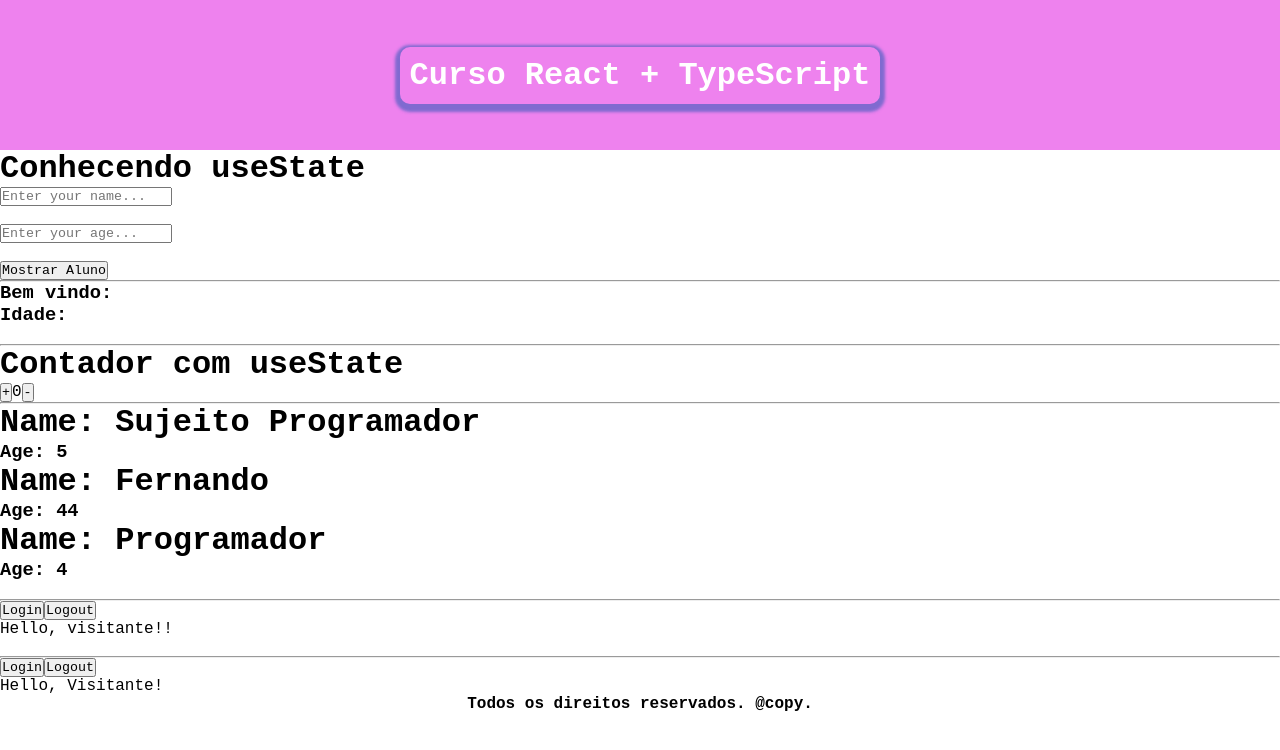
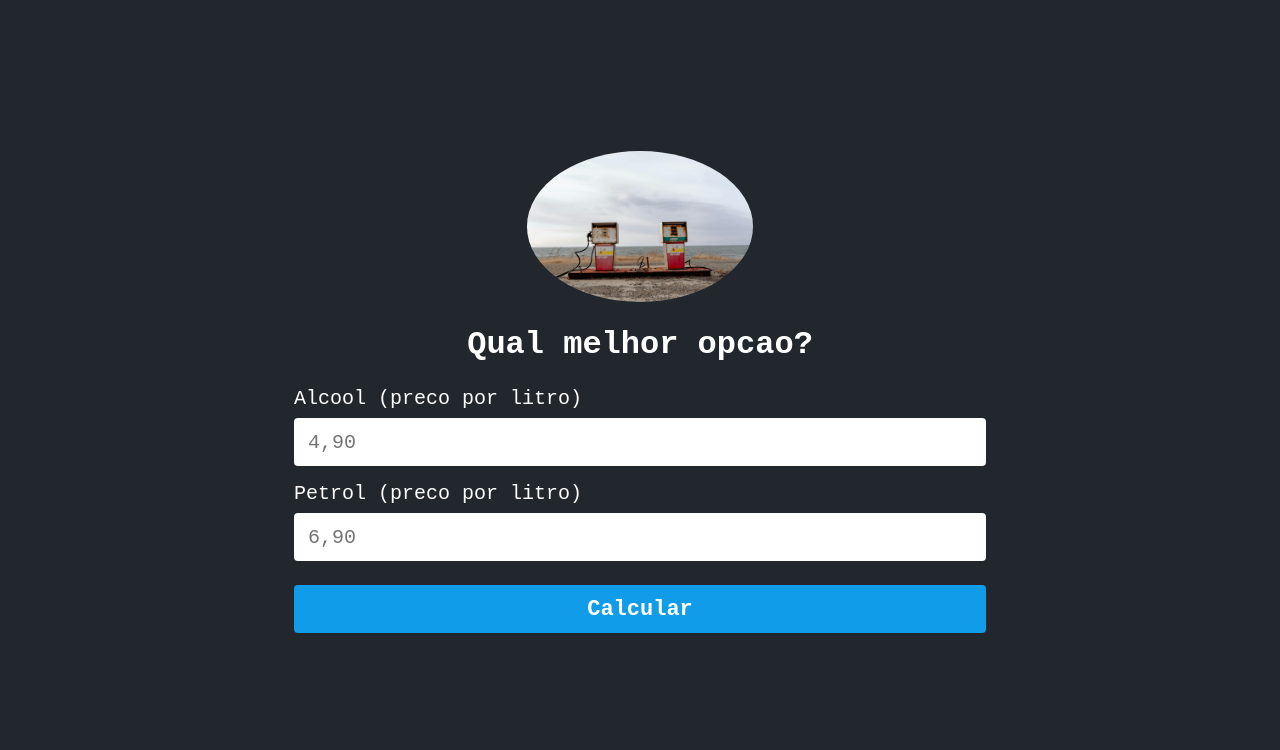
Before and after one commit to FernandoVenturini/Find_Out_Your_Age, a React (Vite) app: page / in a window 1280 px wide. Shown: the top 750 px of the page. Built offline with nearby package versions, Linux system fonts and the light colour scheme; the HTML template or start-up script is replaced by a standard one.

Commit message:
created from

```diff
--- /dev/null
+++ b/src/App.css
@@ -0,0 +1,48 @@
+.container {
+    max-width: 720px;
+    display: flex;
+    flex-direction: column;
+    justify-content: center;
+    align-items: center;
+    padding: 0 14px;
+}
+
+.logo {
+    max-width: 227px;
+    border-radius: 50%;
+    background-position: center;
+    background-repeat: no-repeat;
+}
+
+.title {
+    color: #fff;
+    text-align: center;
+    margin: 24px 0;
+}
+
+.form label {
+    color: #fff;
+    font-size: 20px;
+}
+
+input {
+    width: 100%;
+    height: 48px;
+    font-size: 20px;
+    border: 0;
+    border-radius: 4px;
+    padding: 0 14px;
+    margin: 8px 0px 16px 0px;
+}
+
+.button {
+    width: 100%;
+    height: 48px;
+    background-color: #119cea;
+    border-radius: 4px;
+    border: 0;
+    color: #fff;
+    font-size: 22px;
+    font-weight: bold;
+    cursor: pointer;
+}
--- a/src/App.tsx
+++ b/src/App.tsx
@@ -1,3 +1,4 @@
+{/*
 import { Header } from './components/header';
 import { Aluno } from './components/aluno';
 import { Footer } from './components/footer';
@@ -126,3 +127,54 @@ export default function App() {
     </div>
   );
 }
+*/}
+
+{/*--------------------------FUEL PROJECT---------------------------------*/}
+//import { useState } from 'react';
+import logoImg from './assets/img_01.jpg';
+import './index.css';
+import './App.css';
+import { useState, FormEvent } from 'react';
+
+export default function App() {
+
+  const [petrolInput, setPetrolInput] = useState(1);
+  const [alcoolInput, setAlcoolInput] = useState(1);
+
+  function calcular(event: FormEvent) {
+    event.preventDefault();
+  }
+
+  return (
+    <>
+      <main className="container">
+        <img className="logo" src={logoImg} alt="logo de fundo" />
+        <h1 className="title">Qual melhor opcao?</h1>
+
+        <form className="form" onSubmit={calcular}>
+          <label>Alcool (preco por litro)</label>
+          <input
+            type="number"
+            className="input"
+            placeholder="4,90"
+            min="1"
+            step="0.01"
+            required
+          />
+
+          <label htmlFor="">Petrol (preco por litro)</label>
+          <input
+            type="number"
+            className="input"
+            placeholder="6,90"
+            min="1"
+            step="0.01"
+            required
+          />
+
+          <input className='button' type="submit" value="Calcular"/>
+        </form>
+      </main>
+    </>
+  );
+}
--- a/src/index.css
+++ b/src/index.css
@@ -4,3 +4,12 @@
     box-sizing: border-box;
     font-family: 'Courier New', Courier, monospace;
 }
+
+body {
+    background-color: #22272e;
+    height: 100vh;
+    display: flex;
+    justify-content: center;
+    align-items: center;
+    flex-direction: column;
+}
```
Also changed, not shown: src/assets/img_01.jpg (added).
